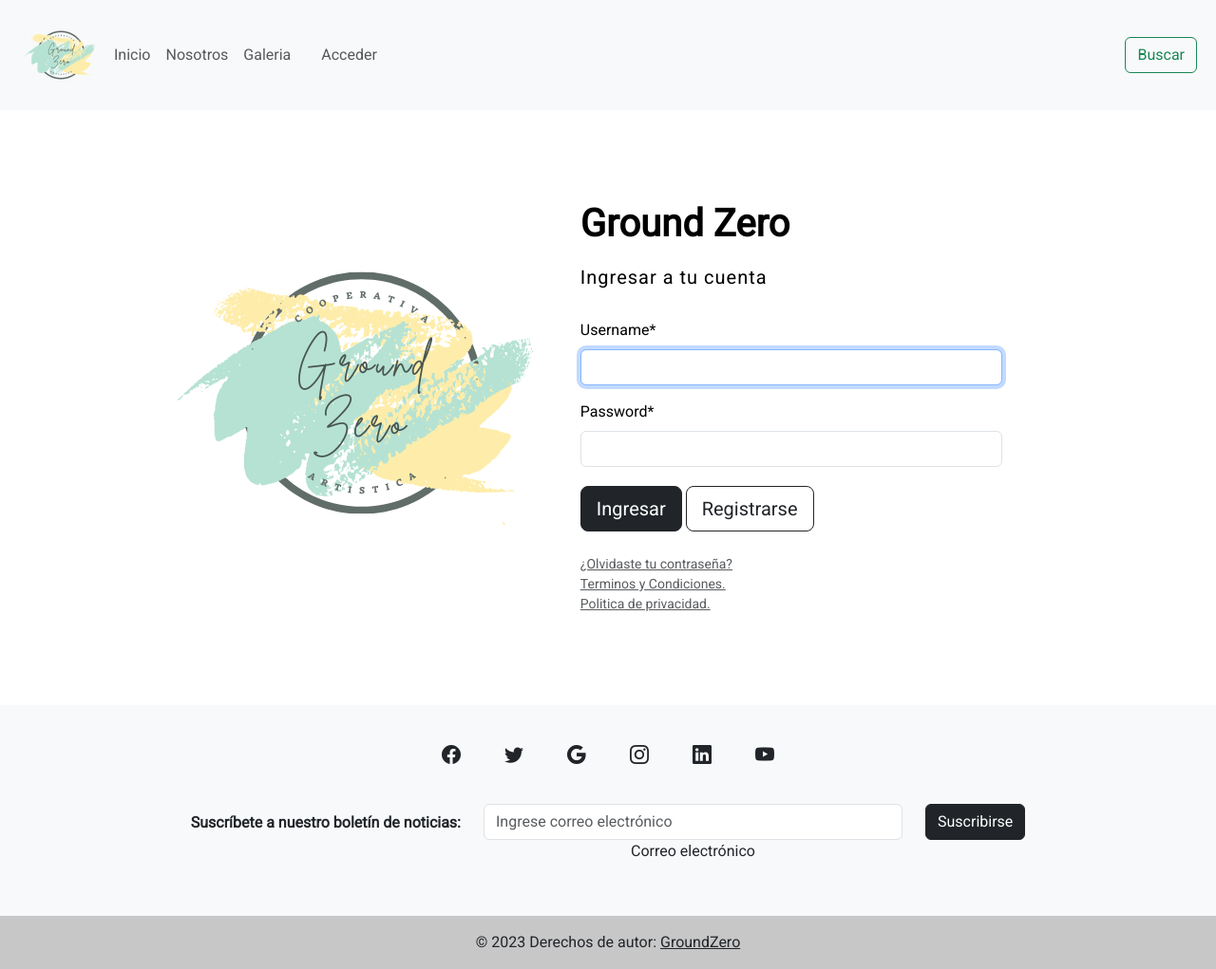
After one commit to BryanBece/ProyectoWeb, a Django app: page /accounts/login/ in a window 1280 px wide. The commit adds this page. Shown: the whole page at 95% size. Run offline with Django 4.2, Linux system fonts and the light colour scheme; some libraries are stand-ins or nearby versions.

Commit message:
Login v1

```diff
--- a/GroupZero/GroupZero/settings.py
+++ b/GroupZero/GroupZero/settings.py
@@ -29,7 +29,7 @@ ALLOWED_HOSTS = ['*',]
 
 MESSAGE_STORAGE = "django.contrib.messages.storage.cookie.CookieStorage"
 
-LOGIN_REDIRECT_URL = ''
+LOGIN_REDIRECT_URL = 'login_usuario'
 LOGOUT_REDIRECT_URL = '/'
 
 # Application definition
--- a/GroupZero/GroupZero/urls.py
+++ b/GroupZero/GroupZero/urls.py
@@ -16,8 +16,15 @@ Including another URLconf
 """
 from django.contrib import admin
 from django.urls import path, include
+from django.conf.urls.static import static
+from django.conf import settings
 
 urlpatterns = [
     path('admin/', admin.site.urls),
-    path ('', include('appweb.urls')),
+    path('', include('appweb.urls')),
+    path('accounts/', include('django.contrib.auth.urls')),
+
 ]
+
+if settings.DEBUG:
+    urlpatterns += static(settings.MEDIA_URL, document_root=settings.MEDIA_ROOT)
--- a/GroupZero/appweb/templates/base.html
+++ b/GroupZero/appweb/templates/base.html
@@ -55,20 +55,23 @@
             <a class="nav-link" href="{% url 'galeria' %}">Galeria</a>
           </li>
           <li class="nav-item">
+            <a class="nav-link" id="Contacto" aria-current="page" data-bs-toggle="modal"
+              data-bs-target="#modalFormulario">{% block contacto %} {% endblock %}</a>
+          </li>
+          <!-- === INCLUDE === -->
+          {% include 'contacto.html' %}
+
+          {% if user.is_authenticated %}
+        </ul>
+        <a href="{% url 'logout' %}" class="btn btn-dark me-2">Cerrar sesión</a>
+        <button type="button" class="btn btn-light me-2" disabled>Bienvenido {{user.username}}</button>
+        {% else %}
+        <li class="nav-item">
           <a class="nav-link" href="{% url 'login' %}">Acceder</a>
         </li>
-
-          <!-- === INCLUDE === -->
-
-          <li class="nav-item">
-            <a class="nav-link" id="Contacto" aria-current="page" data-bs-toggle="modal"
-              data-bs-target="#modalFormulario">Contacto</a>
-          </li>
-
-          {% include 'contacto.html' %}
-
         </ul>
-        <button class="btn btn-outline-success" type="button" data-bs-toggle="offcanvas"
+        {% endif %}
+        <button class="btn btn-outline-success me-2" type="button" data-bs-toggle="offcanvas"
           data-bs-target="#offcanvasRight">
           Buscar
         </button>
--- a/GroupZero/appweb/templates/galeria.html
+++ b/GroupZero/appweb/templates/galeria.html
@@ -1,9 +1,9 @@
 {% extends 'base.html' %}
 {% load static %}
 {% block titulo %}
-<title>Inicio</title>
+<title>Galeria</title>
 {% endblock %}
-
+{% block contacto %}Contacto {% endblock %}
 
 
 
--- a/GroupZero/appweb/templates/home.html
+++ b/GroupZero/appweb/templates/home.html
@@ -3,7 +3,7 @@
 {% block titulo %}
 <title>Inicio</title>
 {% endblock %}
-
+{% block contacto %}Contacto {% endblock %}
 {% block contenido %}
 
 
--- a/GroupZero/appweb/templates/nosotros.html
+++ b/GroupZero/appweb/templates/nosotros.html
@@ -3,7 +3,7 @@
 {% block titulo %}
 <title>Inicio</title>
 {% endblock %}
-
+{% block contacto %}Contacto{% endblock %}
 
 
 
--- /dev/null
+++ b/GroupZero/appweb/templates/registration/login.html
@@ -0,0 +1,128 @@
+{% extends 'base.html' %}
+{% load static %}
+{% block titulo %}
+<title>Login</title>
+{% endblock %}
+
+
+
+{% block contenido %}
+{% load crispy_forms_tags %}
+<section>
+  <div class="container py-5 h-100">
+    <div class="row d-flex justify-content-center align-items-center h-100">
+      <div class="col col-xl-10">
+        <div>
+          <div class="row g-0">
+            <div class="col-md-6 col-lg-5 d-none d-md-block">
+              <img src="{% static './Images/Logo 500x500.png' %}" alt="loginform" class="d-block w-100 img-fluid"
+                style="object-fit: cover; height: 500px" />
+            </div>
+            <div class="col-md-6 col-lg-7 d-flex align-items-center">
+              <div class="card-body p-4 p-lg-5 text-black">
+                <form class="row" id="loginForm" method="post" action="">
+                  <div class="d-flex align-items-center mb-3 pb-1">
+                    <span class="h1 fw-bold mb-0">Ground Zero</span>
+                  </div>
+
+                  <h5 class="fw-normal mb-3 pb-3" style="letter-spacing: 1px">
+                    Ingresar a tu cuenta
+                  </h5>
+                  {% csrf_token %}
+                  {{ form | crispy }}
+                  <div class="pt-1 mb-4">
+                    <button class="btn btn-dark btn-lg btn-block" type="submit">
+                      Ingresar
+                    </button>
+                   <!-- boton registrarse -->
+                    <a href="#" class="btn btn-outline-dark btn-lg btn-block"
+                      type="submit">
+                      Registrarse
+                    </a>
+
+                  </div>
+                  <!-- olvidaste contraseña-->
+                  <a href="#" class="small text-muted">
+                    ¿Olvidaste tu contraseña?
+                  </a>
+                  <a href="#" class="small text-muted" data-bs-toggle="modal" data-bs-target="#exampleModal2">Terminos
+                    y Condiciones.</a>
+                  <a href="#!" class="small text-muted" data-bs-toggle="modal" data-bs-target="#exampleModal3">Politica
+                    de privacidad.</a>
+                </form>
+              </div>
+            </div>
+          </div>
+        </div>
+      </div>
+    </div>
+  </div>
+</section>
+
+<!-- Modal Terminos y Condiciones -->
+<div class="modal fade" id="exampleModal2" tabindex="-1" aria-labelledby="exampleModalLabel2" aria-hidden="true">
+  <div class="modal-dialog">
+    <div class="modal-content">
+      <div class="modal-header">
+        <h5 class="modal-title" id="exampleModalLabel2">
+          Terminos y Condiciones
+        </h5>
+        <button type="button" class="btn-close" data-bs-dismiss="modal" aria-label="Close"></button>
+      </div>
+      <div class="modal-body">
+        Lorem ipsum dolor sit amet, consectetur adipiscing elit. Cras
+        interdum lacinia porttitor. Etiam vulputate quis ipsum in mollis.
+        Vivamus sed mi justo. Mauris ultrices nisl vel nisi cursus placerat.
+        Suspendisse dignissim nunc in sapien posuere blandit. Vestibulum
+        ante ipsum primis in faucibus orci luctus et ultrices posuere
+        cubilia curae; Vivamus iaculis, erat ut ultricies faucibus, nisi
+        eros vulputate nisi, eget tempus libero diam in urna. Integer
+        egestas fringilla orci, nec bibendum lectus pellentesque eu. Vivamus
+        tincidunt est nulla, a tincidunt tortor varius commodo. Nunc laoreet
+        congue quam non congue. Aenean sit amet lacus metus. Nunc eros
+        magna, ornare non ligula.
+      </div>
+      <div class="modal-footer">
+        <button type="button" class="btn btn-secondary" data-bs-dismiss="modal">
+          Cerrar
+        </button>
+      </div>
+    </div>
+  </div>
+</div>
+
+
+<!-- Modal Politica de Privacidad -->
+<div class="modal fade" id="exampleModal3" tabindex="-1" aria-labelledby="exampleModalLabel3" aria-hidden="true">
+  <div class="modal-dialog">
+    <div class="modal-content">
+      <div class="modal-header">
+        <h5 class="modal-title" id="exampleModalLabel3">
+          Politica de Privacidad
+        </h5>
+        <button type="button" class="btn-close" data-bs-dismiss="modal" aria-label="Close"></button>
+      </div>
+      <div class="modal-body">
+        Lorem ipsum dolor sit amet, consectetur adipiscing elit. Cras
+        interdum lacinia porttitor. Etiam vulputate quis ipsum in mollis.
+        Vivamus sed mi justo. Mauris ultrices nisl vel nisi cursus placerat.
+        Suspendisse dignissim nunc in sapien posuere blandit. Vestibulum
+        ante ipsum primis in faucibus orci luctus et ultrices posuere
+        cubilia curae; Vivamus iaculis, erat ut ultricies faucibus, nisi
+        eros vulputate nisi, eget tempus libero diam in urna. Integer
+        egestas fringilla orci, nec bibendum lectus pellentesque eu. Vivamus
+        tincidunt est nulla, a tincidunt tortor varius commodo. Nunc laoreet
+        congue quam non congue. Aenean sit amet lacus metus. Nunc eros
+        magna, ornare non ligula.
+      </div>
+      <div class="modal-footer">
+        <button type="button" class="btn btn-secondary" data-bs-dismiss="modal">
+          Cerrar
+        </button>
+      </div>
+    </div>
+  </div>
+</div>
+
+
+{% endblock %}
--- a/GroupZero/appweb/urls.py
+++ b/GroupZero/appweb/urls.py
@@ -1,4 +1,4 @@
-from django.urls import path
+from django.urls import path, include
 from .views import *
 
 urlpatterns = [
@@ -6,7 +6,7 @@ urlpatterns = [
     path('home/', home, name="home"),
     path('nosotros/', nosotros, name="about"),
     path('galeria/', galeria, name="galeria"),
-    path('login/', login, name="login"),
+    path('login_usuario/', login_usuario, name="login_usuario"),
     path('alfredoSmith/', artista1, name="artista1"),
     path('contacto/', contacto, name="contacto"),
 ]
```
Also changed, not shown: GroupZero/appweb/templates/login.html (deleted, +0 -150 lines), GroupZero/appweb/views.py (+9 -7 lines), GroupZero/db.sqlite3. Lines whose indentation alone changed are shown as unchanged.
